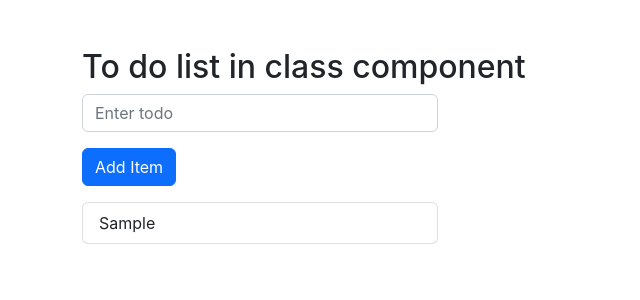
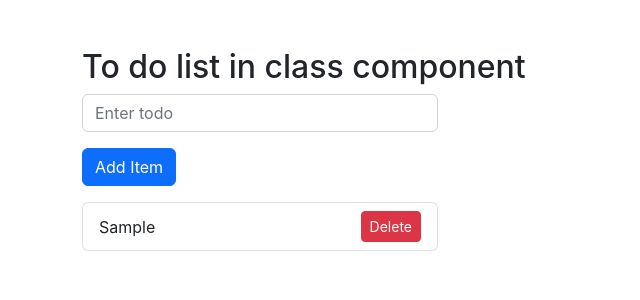
Before and after one commit to rohit-kashyap-1/react-class-component, a React (Create React App) app: page / in a window 1280 px wide. Both pictures are taken after typing "Sample" into the empty fields and a click on the button "Add Item". Shown: the top 300 px of the page, without its empty margins (0-640 px from the left). Built offline with nearby package versions, Linux system fonts and the light colour scheme.

Commit message:
added todo in react class component

```diff
--- a/src/components/ToDoList.js
+++ b/src/components/ToDoList.js
@@ -32,7 +32,7 @@ export default class ToDoList extends Component {
 
                                 {this.state.items!=null? this.state.items.map((item,index)=>{
                                     return (
-                                        <li className='list-group-item' key={index}>{item}</li>
+                                        <li className='list-group-item d-flex align-items-center justify-content-between' key={index}>{item} <button className='btn btn-sm btn-danger'>Delete</button></li>
                                     )
                                 }):''}
                             </ul>
```
